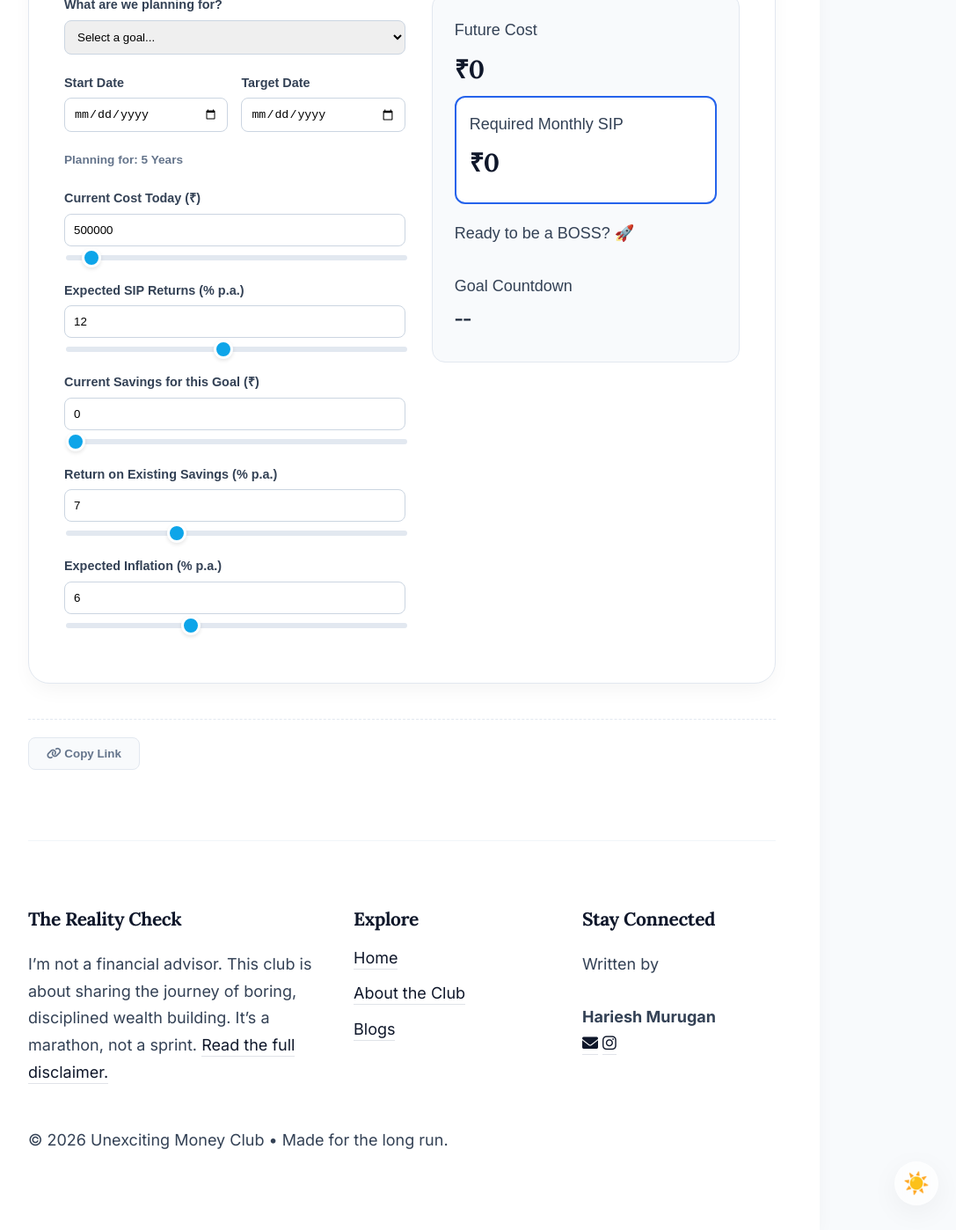
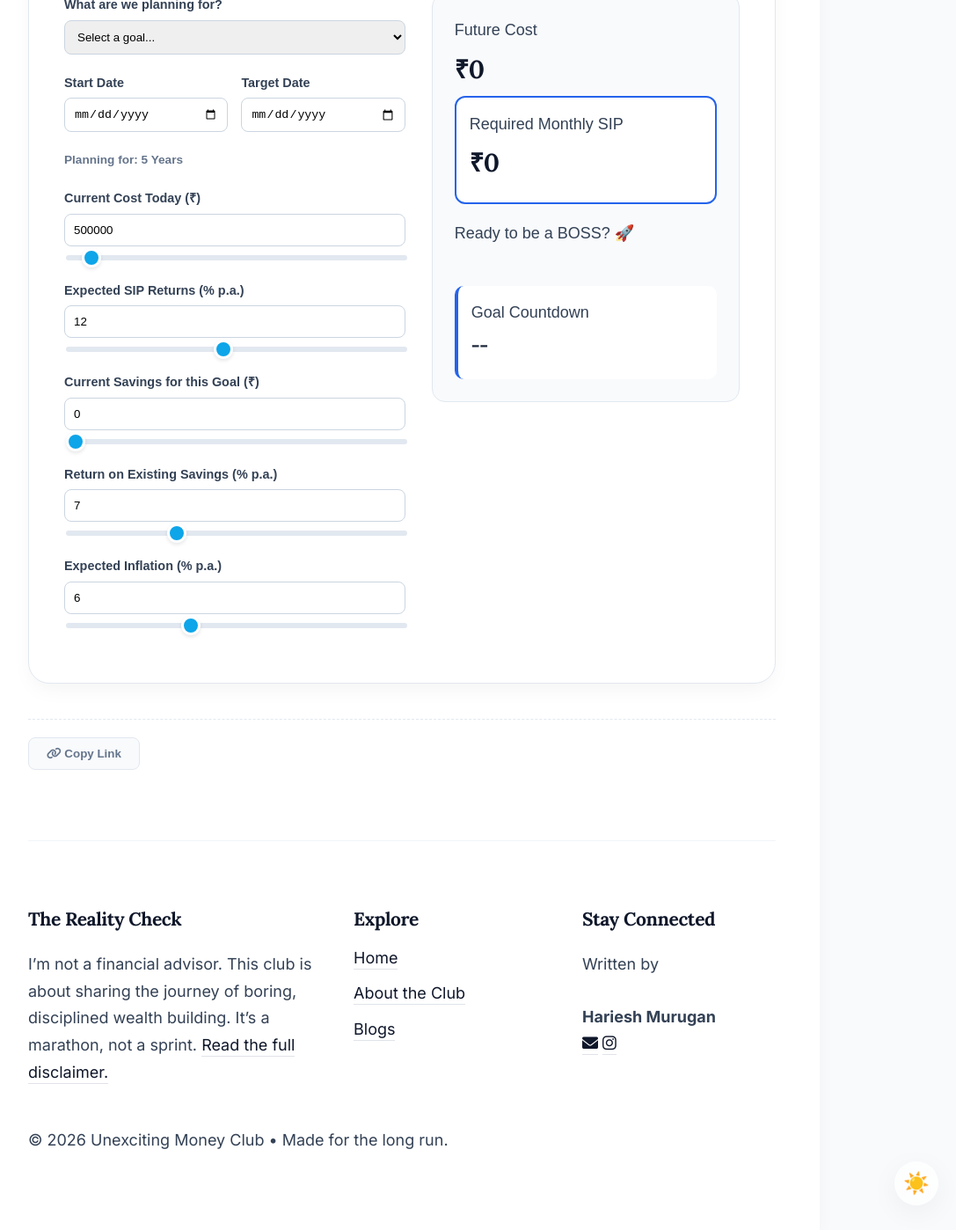
Before and after one commit to HarieshMK/HarieshMK.github.io, a Jekyll site: the page built from calculators/goal-planner.md, in a window 1280 px wide and 1400 px high, scrolled down 418 px. Shown: the whole window at 88% size, without its empty margins (183-1270 px from the left). Built offline with Jekyll 4.4.1, drawn with Linux system fonts in a browser that asks for light colours.

Commit message:
Update style.css

```diff
--- a/assets/css/style.css
+++ b/assets/css/style.css
@@ -796,3 +796,11 @@ img {
 .dark-theme .label-row input[type="number"] { background: #020617; border-color: #334155; color: #38bdf8; }
 .dark-theme .result-item strong { color: #ffffff !important; }
 .dark-theme .word-preview { background: rgba(56, 189, 248, 0.15); color: #38bdf8; }
+
+.countdown-box {
+    background: #ffffff;
+    padding: 15px;
+    border-radius: 10px;
+    border-left: 4px solid #2563eb;
+    margin-top: 15px;
+}
```
